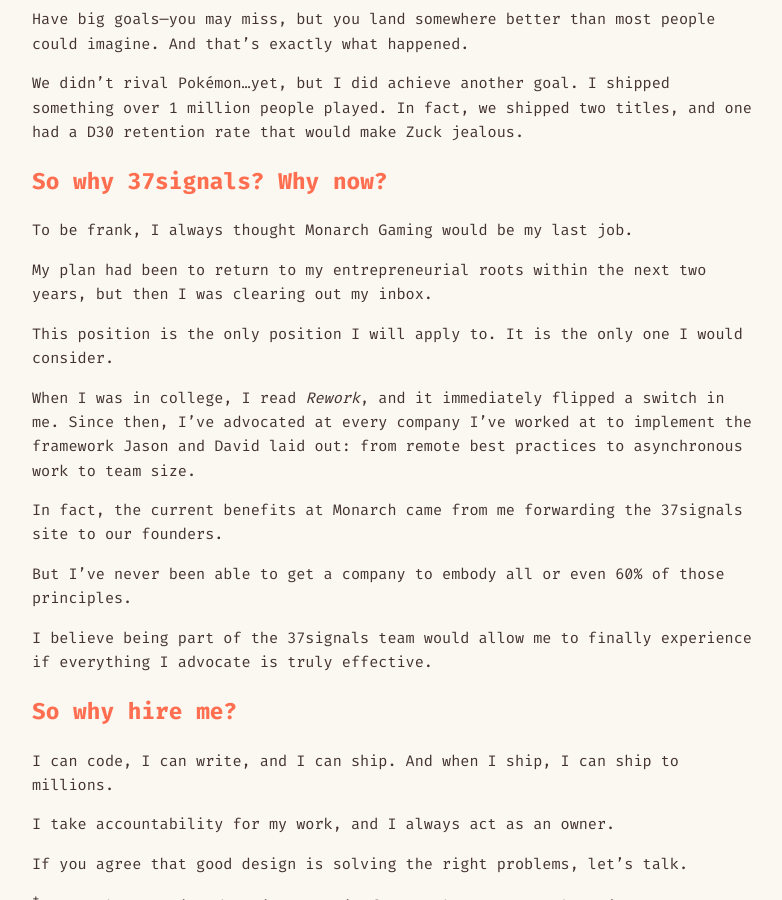
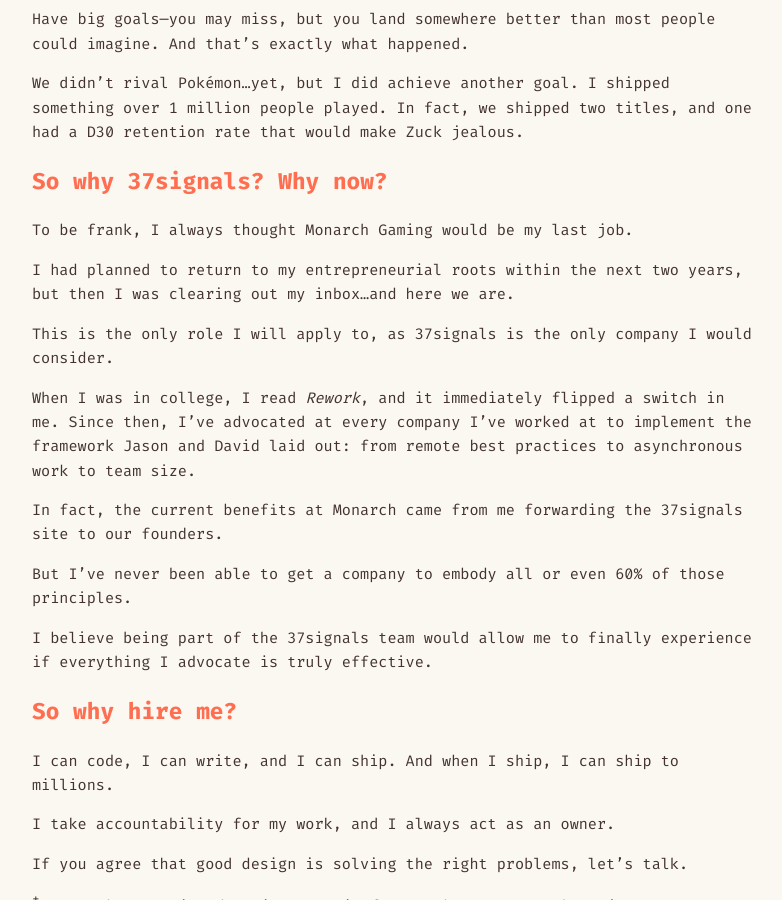
Before and after one commit to DavidMaliglowka/DavidMaliglowka.github.io, a Jekyll site: the page built from 37signals.md, in a window 1280 px wide and 900 px high, scrolled down 2551 px. Shown: the whole window, without its empty margins (248-1030 px from the left). Built offline with Jekyll 4.4.1, drawn with Linux system fonts in a browser that asks for light colours.

Commit message:
minor text update

```diff
--- a/37signals.md
+++ b/37signals.md
@@ -84,9 +84,9 @@
 
 To be frank, I always thought Monarch Gaming would be my last job.
 
-My plan had been to return to my entrepreneurial roots within the next two years, but then I was clearing out my inbox.
+I had planned to return to my entrepreneurial roots within the next two years, but then I was clearing out my inbox...and here we are.
 
-This position is the only position I will apply to. It is the only one I would consider.
+This is the only role I will apply to, as 37signals is the only company I would consider.
 
 When I was in college, I read *Rework*, and it immediately flipped a switch in me. Since then, I’ve advocated at every company I’ve worked at to implement the framework Jason and David laid out: from remote best practices to asynchronous work to team size.
 
```
